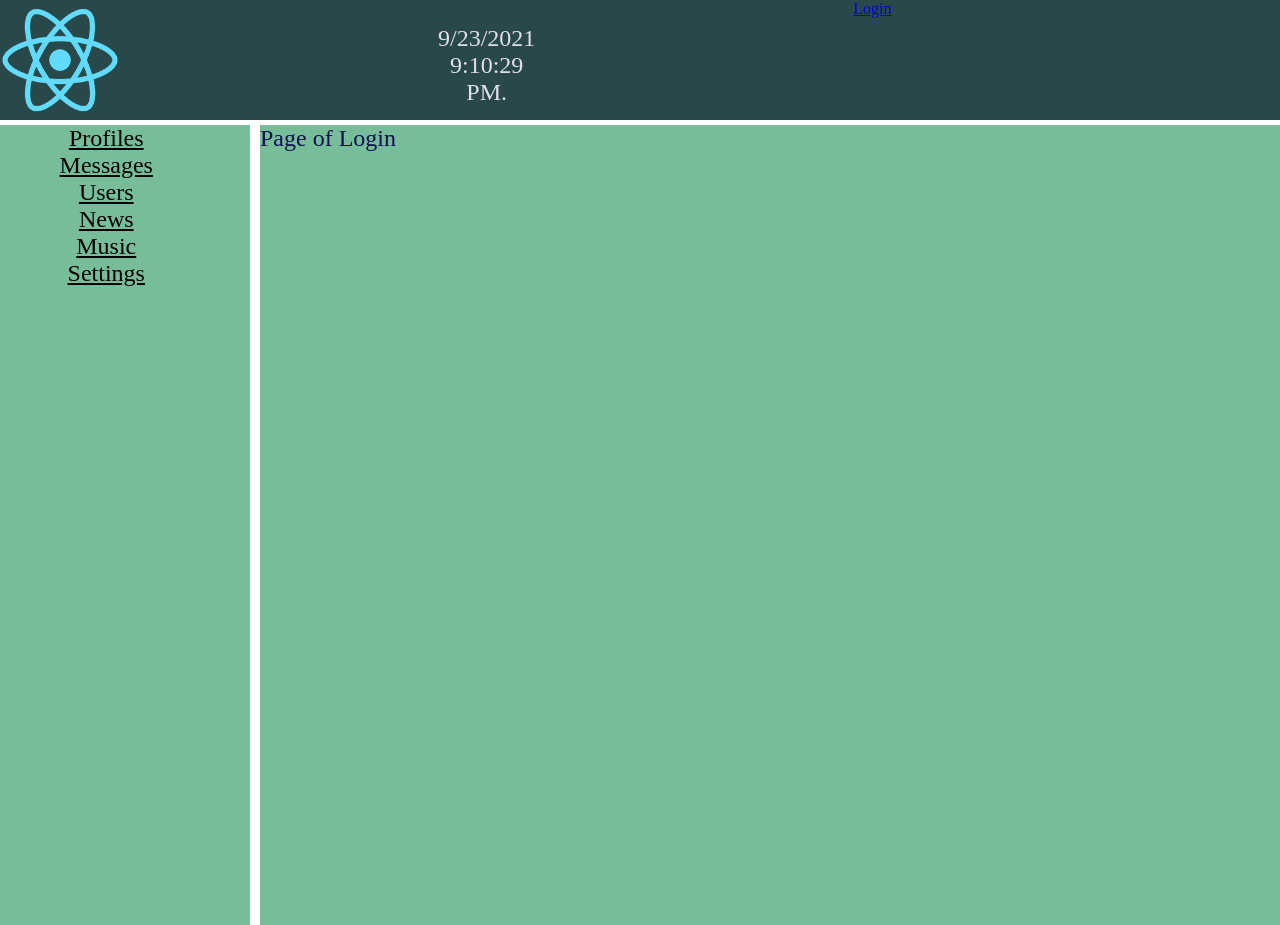
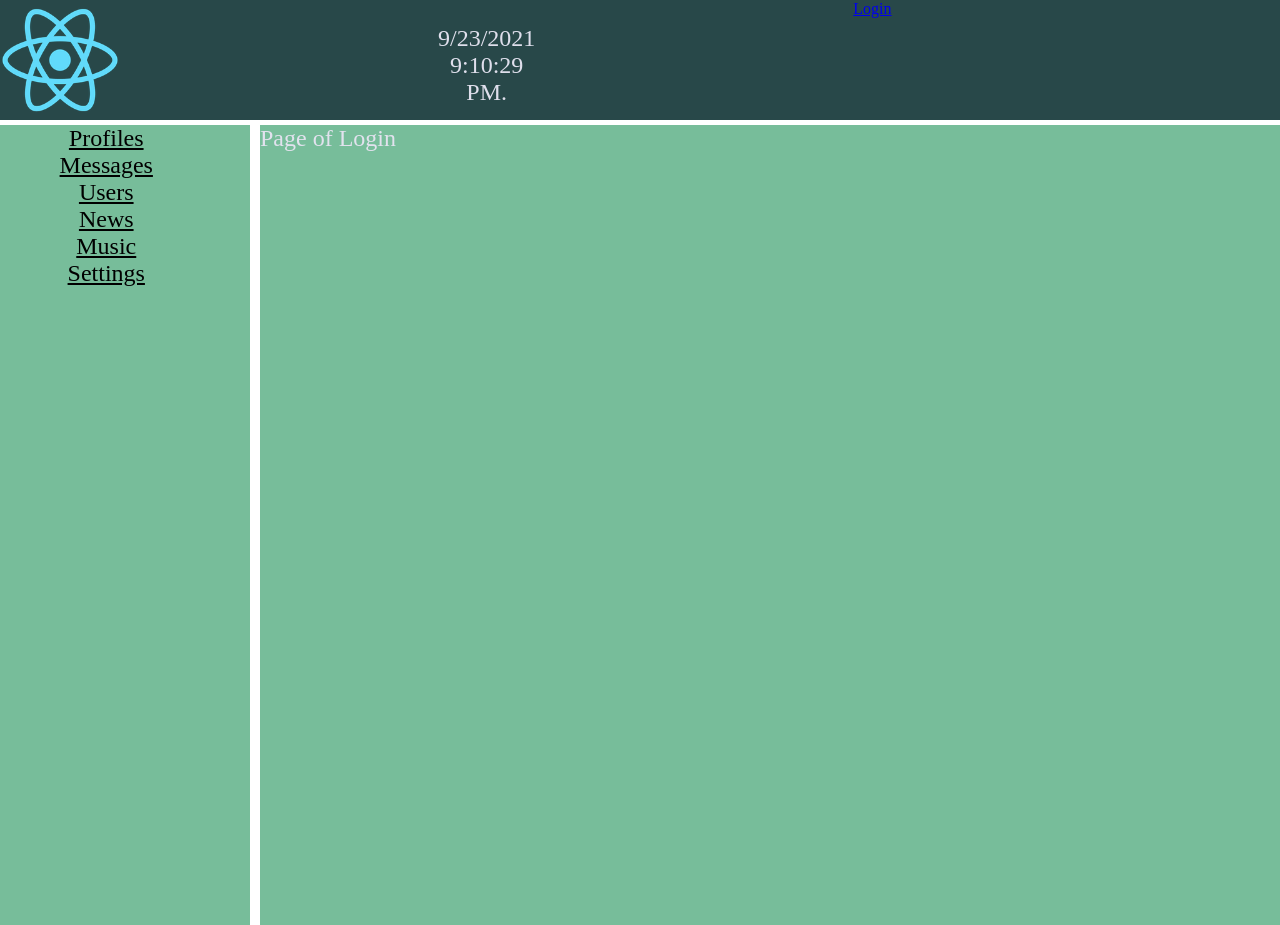
Before and after one commit to prsion/ReactSocNet, a React (Create React App) app: page /login in a window 1280 px wide. Built offline with nearby package versions, Linux system fonts and the light colour scheme; no server answers.

Commit message:
color login

```diff
--- a/src/mycomponent/Login/Login.module.css
+++ b/src/mycomponent/Login/Login.module.css
@@ -1,5 +1,5 @@
 .login{
     font-size: 1.5rem;
-    color: #100f52;
+    color: #e2e2ee;
 
 }
```
